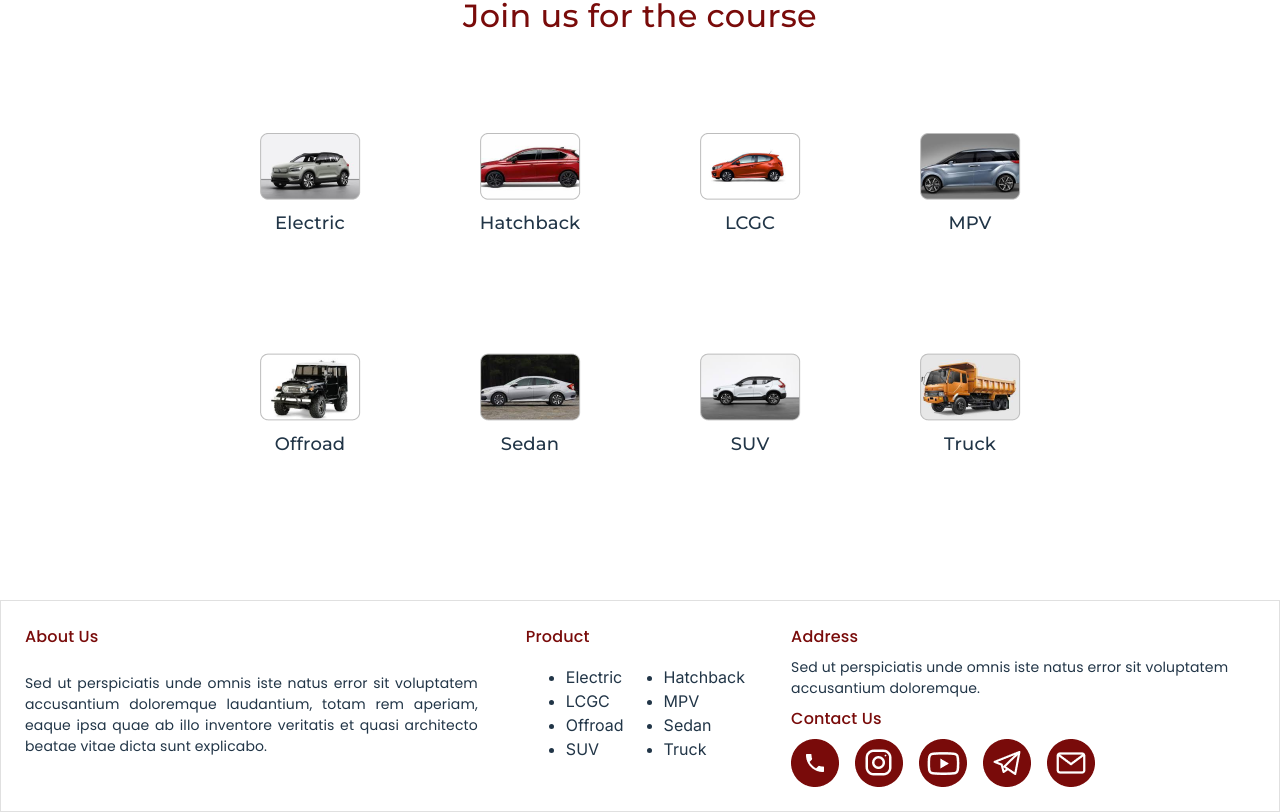
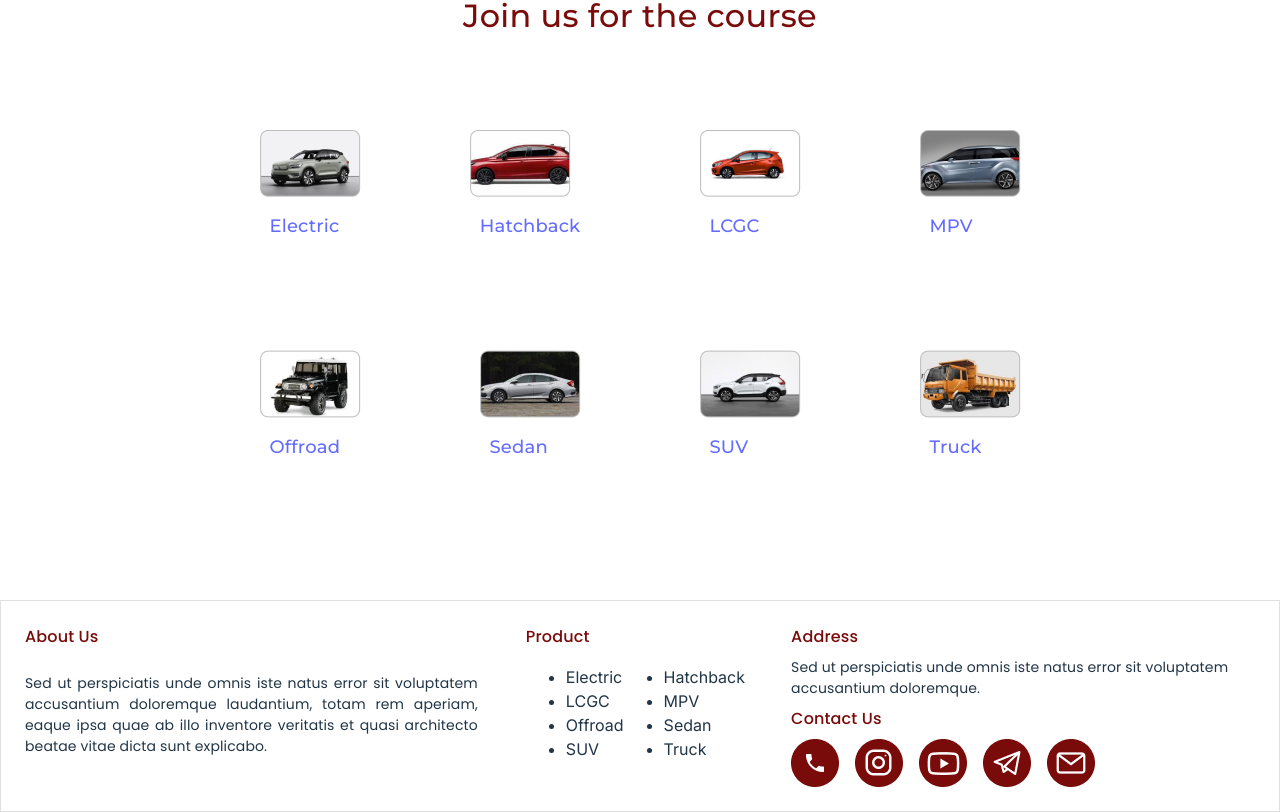
Before and after one commit to huseinnabil1997/FS15-Frontend, a React (Vite) app: page / in a window 1280 px wide. Shown: the part 2090-2902 px from the top of the page. Built offline with nearby package versions, Linux system fonts and the light colour scheme.

Commit message:
update navigasi homepage

```diff
--- a/src/App.jsx
+++ b/src/App.jsx
@@ -57,7 +57,6 @@ function Main() {
   const location = useLocation();
   const searchParams = new URLSearchParams(location.search);
   const isHomepage = searchParams.get('isHomepage');
-  console.log(isHomepage)
   return (
     <>
       <Header homePage={isHomepage}/>
--- a/src/pages/MenuClass/index.jsx
+++ b/src/pages/MenuClass/index.jsx
@@ -20,8 +20,12 @@ import Sedan from '../../assets/sedan.png';
 import Suv from '../../assets/suv.png';
 import Truck from '../../assets/truck.png';
 import './menuclass.css';
+import { useLocation } from 'react-router-dom/cjs/react-router-dom';
 
 const MenuClass = () => {
+  const location = useLocation();
+  const searchParams = new URLSearchParams(location.search);
+  const name = searchParams.get('name');
   const miniBoxes = [
     {
       id: 1,
@@ -110,12 +114,12 @@ const MenuClass = () => {
   ];
   return (
     <>
-      <Header confirmSuccess={false} homePage={true} />
+      {/* <Header confirmSuccess={false} homePage={true} /> */}
       <div className="backgroundMenuClassContainer">
       </div>
       <div className="SUVContainer">
         <div className="benefitTextContainer">
-          <h1>SUV</h1>
+          <h1>{name}</h1>
           <p>
           Lorem ipsum dolor sit amet, consectetur adipiscing elit, sed do eiusmod tempor incididunt ut labore et dolore magna aliqua. Ut enim ad minim veniam, quis nostrud exercitation ullamco laboris nisi ut aliquip ex ea commodo consequat. Duis aute irure dolor in reprehenderit in voluptate velit esse cillum dolore eu fugiat nulla pariatur. Excepteur sint occaecat cupidatat non proident, sunt in culpa qui officia deserunt mollit anim id est laborum.
           </p>
--- a/src/pages/homepage/index.jsx
+++ b/src/pages/homepage/index.jsx
@@ -21,6 +21,7 @@ import { Stack, Typography } from '@mui/material';
 import backgroundImage from '../../assets/driving_lessons.png'
 import rectangleImage from '../../assets/rectangle.svg'
 import personCarImage from '../../assets/person_car.png'
+import { Link } from 'react-router-dom/cjs/react-router-dom';
 
 const miniBoxes = [
   {
@@ -248,10 +249,12 @@ const Homepage = () => {
         <Stack direction={{ sm: 'column', md: 'row' }} justifyContent="space-around" useFlexGap flexWrap="wrap" px="100px">
           {miniBoxes.map((data) => (
             <Stack sx={{ display: 'flex', justifyContent: 'center', width: '200px', height: '200px', my: '10px', alignItems: 'center' }}>
-              <img src={data.img} />
-              <Stack p="10px">
-                <Typography sx={{ fontFamily: 'Montserrat', fontWeight: 600, fontSize: '18px' }}>{data.name}</Typography>
-              </Stack>
+              <Link to={`/menu-class?name=${data.name}`}>
+                <img src={data.img} alt={data.name} />
+                <Stack p="10px">
+                  <Typography sx={{ fontFamily: 'Montserrat', fontWeight: 600, fontSize: '18px' }}>{data.name}</Typography>
+                </Stack>
+              </Link>
             </Stack>
           ))}
         </Stack>
```
